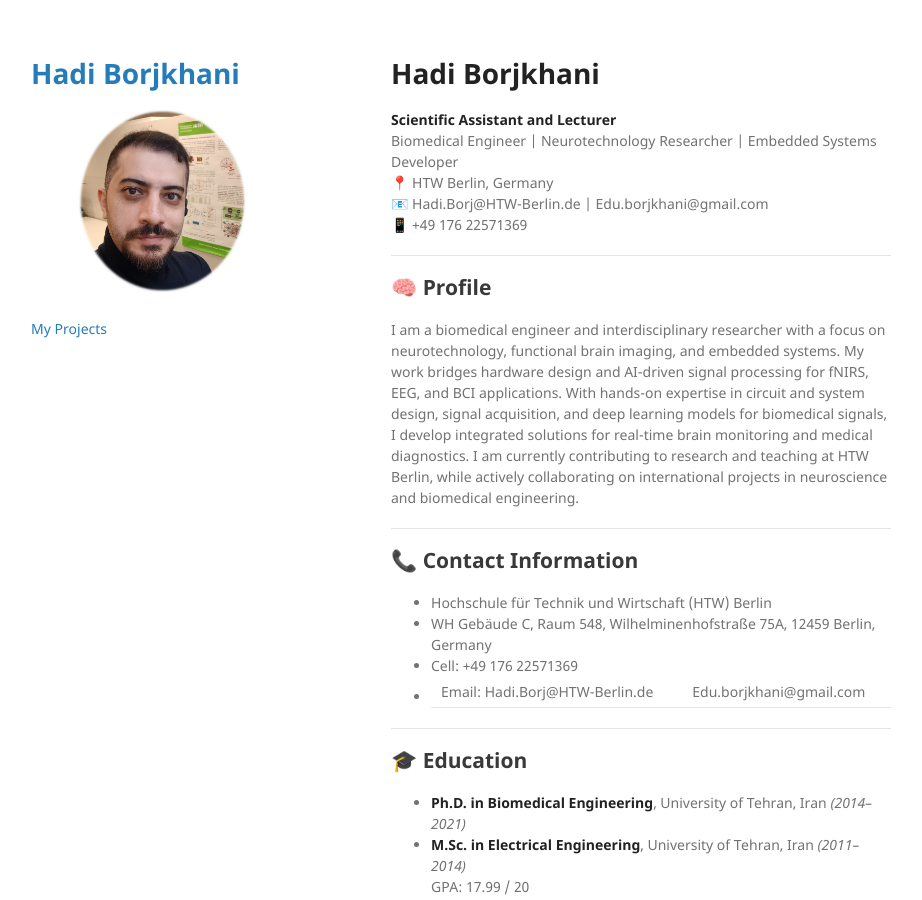
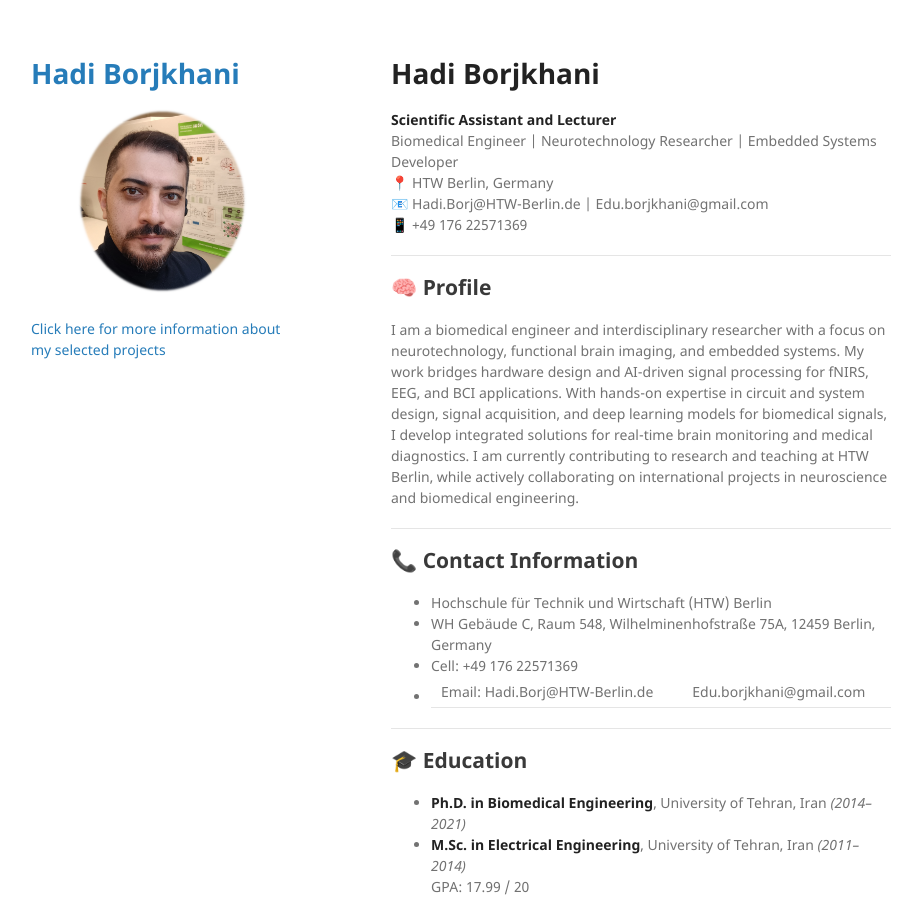
Before and after one commit to Hadi-Borjkhani/CV, a Jekyll site: the page built from README.md, in a window 1280 px wide and 900 px high. Shown: the whole window, without its empty margins (179-1101 px from the left). Built offline with Jekyll 4.4.1, drawn with Linux system fonts in a browser that asks for light colours; our own code applies the rules of GitHub Pages for plain Markdown files; the repository's description, which GitHub fills in, is left out.

Commit message:
Update default.html

```diff
--- a/_layouts/default.html
+++ b/_layouts/default.html
@@ -24,7 +24,7 @@
         <p>{{ site.description | default: site.github.project_tagline }}</p>
 
         {% if site.github.Hadi %}
-        <p class="view"><a href="{{ site.github.repository_url }}">My Projects</a></p>
+        <p class="view"><a href="{{ site.github.repository_url }}">Click here for more information about my selected projects</a></p>
         {% endif %}
 
         {% if site.github.is_user_page %}
```
